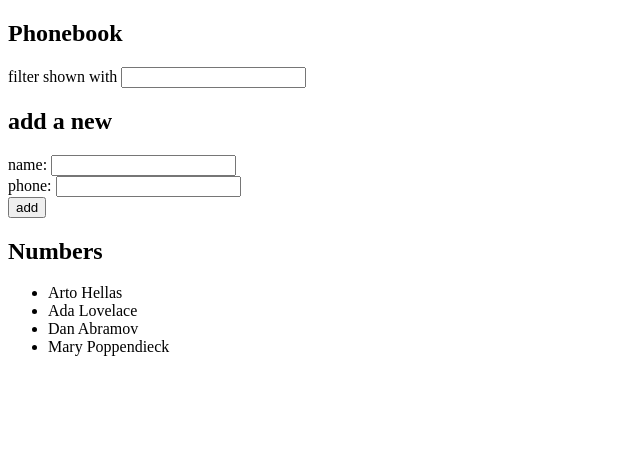
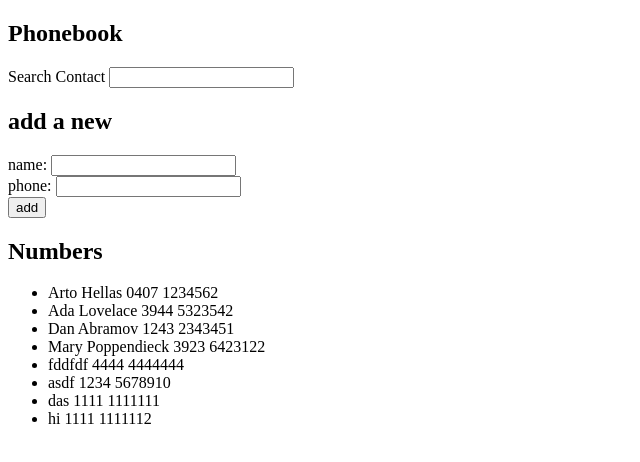
Before and after one commit to Abdul-sudo01/FSO_submissions, a React (Vite) app in the folder part2/phonebook/: page / in a window 1280 px wide. Shown: the top 462 px of the page, without its empty margins (0-640 px from the left). Built offline with nearby package versions, Linux system fonts and the light colour scheme; data requests are answered from the project's data file.

Commit message:
person[name & number]  verification completed

```diff
--- a/part2/phonebook/db.json
+++ b/part2/phonebook/db.json
@@ -1,24 +1,45 @@
- {
-  "persons":[
+{
+  "persons": [
     {
       "name": "Arto Hellas",
-      "number": "040-123456",
+      "number": "0407 1234562",
       "id": "1"
     },
     {
       "name": "Ada Lovelace",
-      "number": "39-44-5323523",
+      "number": "3944 5323542",
       "id": "2"
     },
     {
       "name": "Dan Abramov",
-      "number": "12-43-234345",
+      "number": "1243 2343451",
       "id": "3"
     },
     {
       "name": "Mary Poppendieck",
-      "number": "39-23-6423122",
+      "number": "3923 6423122",
       "id": "4"
+    },
+    {
+      "name": "fddfdf",
+      "number": "4444 4444444",
+      "id": "vo6QB-ETvzc"
+    },
+    {
+      "name": "asdf",
+      "number": "1234 5678910",
+      "id": "ZG5K-_kcEho"
+    },
+    {
+      "name": "das",
+      "number": "1111 1111111",
+      "id": "bIlCN_pz-QU"
+    },
+    {
+      "name": "hi",
+      "number": "1111 1111112",
+      "id": "0ZiDIaSrsRQ"
     }
-  ]
+  ],
+  "$schema": "./node_modules/json-server/schema.json"
 }
--- a/part2/phonebook/src/App.jsx
+++ b/part2/phonebook/src/App.jsx
@@ -1,64 +1,58 @@
 import { useEffect, useState } from "react";
-import { Filter } from "./components/Filter";
-import { PersonForm } from "./components/PersonForm";
+import { PersonCalculations } from "./components/PersonCalculations";
 import { DisplayList } from "./components/DisplayList";
+import { Filter } from "./components/DisplayList";
+
 import axios from "axios";
 
 const App = () => {
-  const [persons, setPersons] = useState([{ name: "Arto Hellas" }]);
-  const [newName, setNewName] = useState("");
-  const [phone, setPhone] = useState("");
+  const [persons, setPersons] = useState([]);
   const [filter, setFilter] = useState("");
 
   useEffect(() => {
     axios.get("http://localhost:3001/persons").then((response) => {
+      setPersons(response.data);
       console.log(response.data);
-      setPersons(response.data);
     });
   }, []);
 
-  const handleFilter = (event) => setFilter(event.target.value);
+  const addName = ({name , number}) => {
+    const cleanName = name.trim();
+    if (cleanName === "") return alert(`enter a name `);
 
-  const addName = (event) => {
-    event.preventDefault();
-    const personObject = {
-      name: newName,
-      phone: phone,
-      id: persons.length + 1,
+    const verifyPhone = /^(?:\s*\d\s*){11}$/.test(number);
+    if (!verifyPhone) return alert('enter complete 11 digit phone Number');
+
+    const formattedPhone = number
+      .replace(/\s+/g, "")
+      .replace(/^(\d{4})(\d{7})$/, "$1 $2");
+
+    const checkPerson = persons.some((person) => person.name === cleanName);
+      if (checkPerson) return alert(`${cleanName} already exists`);
+
+    const checkPhone = persons.some((checkNumber) => checkNumber.number === formattedPhone,);
+      if (checkPhone) return alert(`${formattedPhone} already exists`);
+
+      const personObject = {
+      name: cleanName,
+      number: formattedPhone,
     };
-    const checkPerson = persons.some((person) => person.name === newName);
-    if (checkPerson) {
-      return alert(`${newName} already exists`);
-    } else {
-      setPersons(persons.concat(personObject));
-    }
-    setNewName("");
-    setPhone("");
-    setFilter("");
+
+
+    axios
+      .post("http://localhost:3001/persons", personObject)
+      .then((response) => {
+        setPersons(persons.concat(response.data));
+      });
   };
-  const handleNameChange = (event) => {
-    setNewName(event.target.value);
-  };
-  const handlePhone = (event) => {
-    console.log(Number(event.target.value));
-    setPhone(event.target.value);
-  };
-
   return (
     <div>
       <h2>Phonebook</h2>
-      <Filter filter={filter} handleFilter={handleFilter} />
+      <Filter filter ={filter}  setFilter ={setFilter} />
       <h2>add a new </h2>
-      <PersonForm
-        persons={persons}
-        phone={phone}
-        addName={addName}
-        newName={newName}
-        handleNameChange={handleNameChange}
-        handlePhone={handlePhone}
-      />
+      <PersonCalculations addName={addName} />
       <h2>Numbers</h2>
-      <DisplayList persons={persons} filter={filter} />
+      <DisplayList persons={persons} filter={filter}  />
     </div>
   );
 };
--- a/part2/phonebook/src/components/DisplayList.jsx
+++ b/part2/phonebook/src/components/DisplayList.jsx
@@ -1,13 +1,24 @@
+  const Filter = ({ filter, setFilter }) => {
+    const handleFilter = (event) => setFilter(event.target.value);
+    return (
+      <div>
+        Search Contact <input value={filter} onChange={handleFilter} />
+      </div>
+    );
+  };
+
 const DisplayList = ({ persons, filter }) => {
+
   const personToShow = persons.filter((person) =>
     person.name.toLowerCase().includes(filter.toLowerCase()),
-);
-return (
-  <div>
+  );
+
+  return (
+    <div>
       <ul>
         {personToShow.map((each) => (
           <li key={each.name}>
-            {each.name} {each.phone}
+            {each.name} {each.number}
           </li>
         ))}
       </ul>
@@ -15,4 +26,5 @@ return (
   );
 };
 
-export {DisplayList}
+export { DisplayList };
+export { Filter };
--- a/part2/phonebook/src/components/Filter.jsx
+++ /dev/null
@@ -1,10 +0,0 @@
-
-const Filter = ({ filter, handleFilter }) => {
-  return (
-    <div>
-      filter shown with <input value={filter} onChange={handleFilter} />
-    </div>
-  );
-};
-
- export {Filter}
--- /dev/null
+++ b/part2/phonebook/src/components/PersonCalculations.jsx
@@ -0,0 +1,29 @@
+import { useState } from "react";
+const PersonCalculations = ({addName}) => {
+  const [newName, setNewName] = useState("");
+  const [phone, setPhone] = useState("")
+
+  const handleNameChange = (event) =>  setNewName(event.target.value);
+  const handlePhone = (event) =>  setPhone(event.target.value)
+
+  const handleSubmit = (event) => {
+    event.preventDefault()
+    addName({name : newName , number : phone})
+
+  }
+
+return (
+  <form onSubmit={handleSubmit}>
+    <div>
+      name: <input value={newName} onChange={handleNameChange} />
+    </div>
+    <div>
+      phone: <input value={phone} onChange={handlePhone} />
+    </div>
+    <div>
+      <button type="submit">add</button>
+    </div>
+  </form>
+);
+ }
+export { PersonCalculations };
--- a/part2/phonebook/src/components/PersonForm.jsx
+++ /dev/null
@@ -1,30 +0,0 @@
-  const PersonForm = ({
-    persons,
-    newName,
-    phone,
-    handleNameChange,
-    handlePhone,
-    addName
-  }) => {
-    const personObject = {
-      name: newName,
-      phone: phone,
-      id: persons.length + 1,
-    };
-
-    return (
-      <form onSubmit={addName}>
-        <div>
-          name: <input value={newName} onChange={handleNameChange} />
-        </div>
-        <div>
-          phone: <input value={phone} onChange={handlePhone} />
-        </div>
-        <div>
-          <button type="submit">add</button>
-        </div>
-      </form>
-    );
-  };
-
-  export {PersonForm}
```
